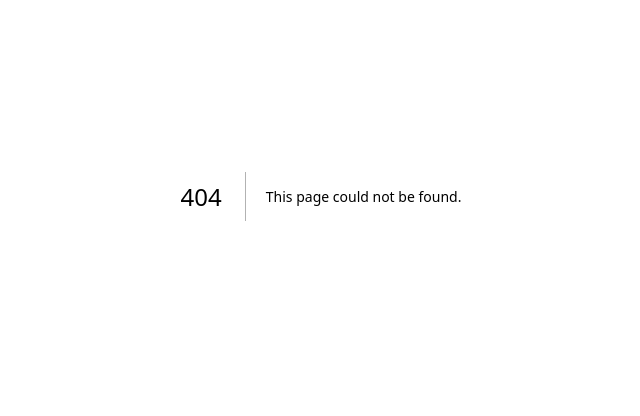
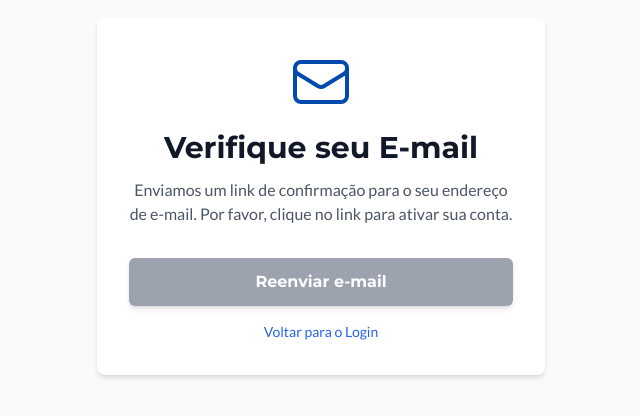
Before and after one commit to jeanchags/projeto-cortex-web, a Next.js app: page /auth/check-email in a window 1280 px wide. Before the commit this address had no page. Shown: the part 204-620 px from the top of the page, without its empty margins (319-959 px from the left). Built offline with nearby package versions, Linux system fonts and the light colour scheme.

Commit message:
feat(auth): add check email page
Create a page to instruct users to check their email for account verification after signing up.

The component includes a placeholder for the 'Resend email' functionality and a link to return to the login page.

```diff
--- /dev/null
+++ b/src/pages/auth/check-email.js
@@ -0,0 +1,43 @@
+import Link from 'next/link';
+import React from 'react';
+
+/**
+ * Ícone de envelope para a página.
+ */
+const EnvelopeIcon = () => (
+    <svg className="mx-auto h-16 w-16 text-blue-800" xmlns="http://www.w3.org/2000/svg" fill="none" viewBox="0 0 24 24" stroke="currentColor">
+        <path strokeLinecap="round" strokeLinejoin="round" strokeWidth={1.5} d="M21.75 6.75v10.5a2.25 2.25 0 01-2.25 2.25h-15a2.25 2.25 0 01-2.25-2.25V6.75m19.5 0A2.25 2.25 0 0019.5 4.5h-15a2.25 2.25 0 00-2.25 2.25m19.5 0v.243a2.25 2.25 0 01-1.07 1.916l-7.5 4.615a2.25 2.25 0 01-2.36 0L3.32 8.91a2.25 2.25 0 01-1.07-1.916V6.75" />
+    </svg>
+);
+
+/**
+ * Página para instruir o usuário a verificar seu e-mail após o registro.
+ */
+export default function CheckEmailPage() {
+    return (
+        <main className="min-h-screen bg-slate-50 flex flex-col justify-center items-center p-6 text-center font-lato">
+            <div className="max-w-md w-full bg-white p-8 rounded-lg shadow-md">
+                <EnvelopeIcon />
+                <h1 className="text-3xl font-montserrat text-gray-900 mt-4">
+                    Verifique seu E-mail
+                </h1>
+                <p className="mt-3 text-gray-600">
+                    Enviamos um link de confirmação para o seu endereço de e-mail. Por favor, clique no link para ativar sua conta.
+                </p>
+
+                <div className="mt-8 space-y-4">
+                    <button
+                        onClick={() => console.log('Funcionalidade de reenviar e-mail a ser implementada.')}
+                        disabled
+                        className="w-full px-6 py-3 bg-blue-800 text-white font-montserrat rounded-md shadow-md transition-all disabled:bg-gray-400 disabled:cursor-not-allowed"
+                    >
+                        Reenviar e-mail
+                    </button>
+                    <Link href="/login" className="inline-block text-sm text-blue-600 hover:underline">
+                        Voltar para o Login
+                    </Link>
+                </div>
+            </div>
+        </main>
+    );
+}
```
